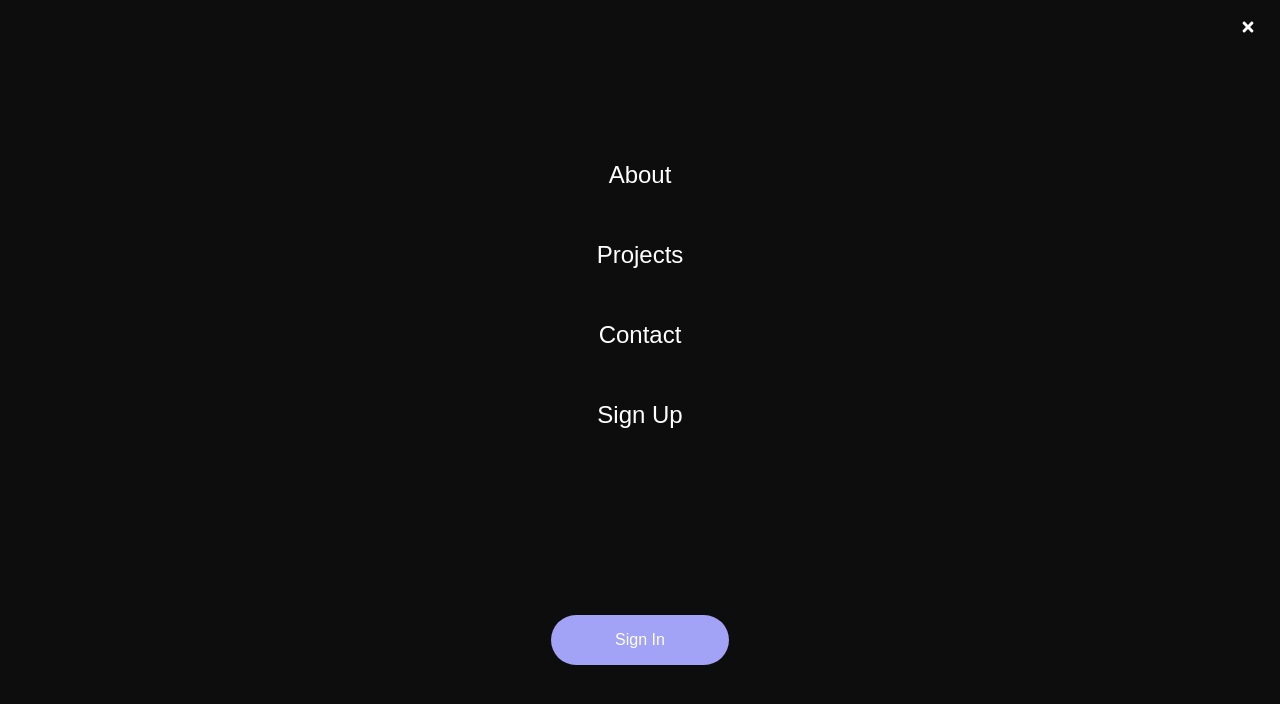
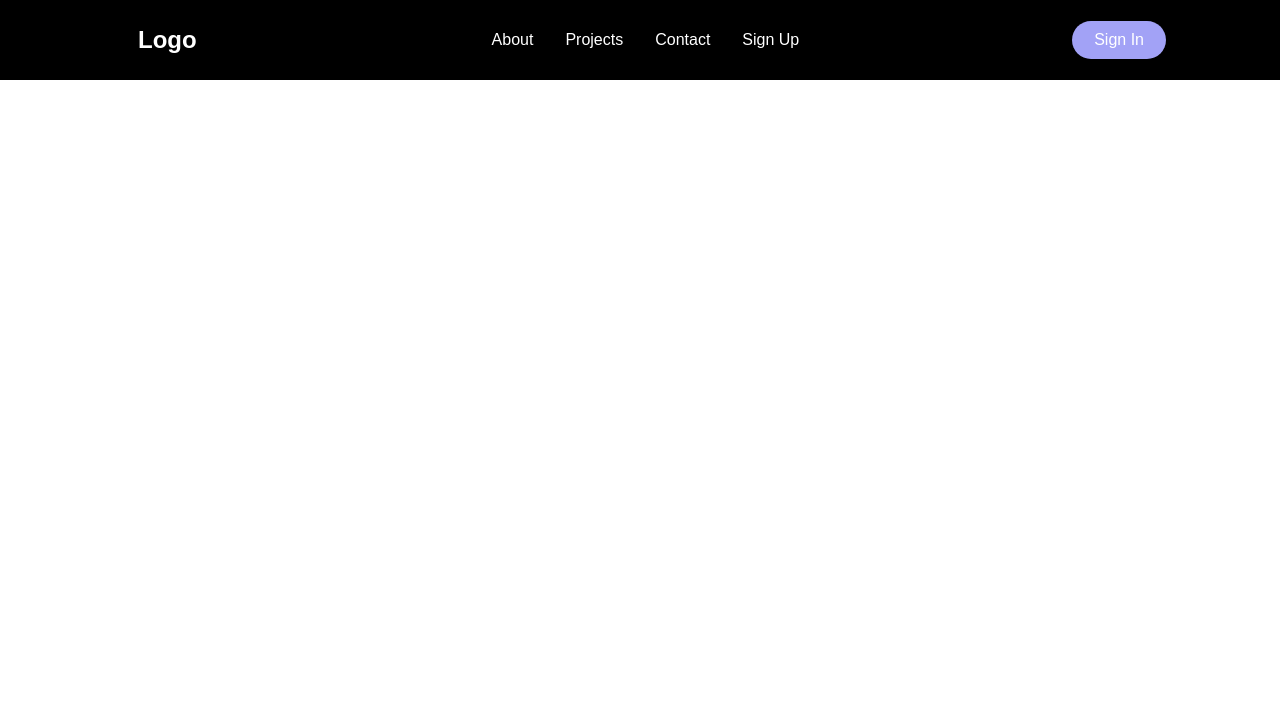
Before and after one commit to NyergesC/react-styled-components-project, a React (Create React App) app: page / in a window 1280 px wide. Shown: the top 704 px of the page. Built offline with nearby package versions, Linux system fonts and the light colour scheme.

Commit message:
toggle onClick event added

```diff
--- a/src/App.js
+++ b/src/App.js
@@ -1,14 +1,12 @@
 import React from "react";
 import './App.css'
-import Navbar from "./components/Navbar";
 import {BrowserRouter as Router} from 'react-router-dom'
-import Sidebar from "./components/Sidebar";
+import Home from "./pages";
 
 function App() {
   return (
     <Router>
-      <Sidebar />
-      <Navbar />
+      <Home />
     </Router>
   );
 }
--- a/src/components/Navbar/index.js
+++ b/src/components/Navbar/index.js
@@ -2,13 +2,13 @@
 import {FaBars} from 'react-icons/fa'
 import {Nav, NavbarContainer, NavLogo, MobileIcon, NavMenu, NavItem, NavLinks, NavBtn, NavBtnLink} from './NavbarElements'
 
-const Navbar = () => {
+const Navbar = ({toggle}) => {
   return (
     <>
         <Nav>
             <NavbarContainer>
                 <NavLogo to='/'>Logo</NavLogo>
-                <MobileIcon>
+                <MobileIcon onClick={toggle}>
                     <FaBars />
                 </MobileIcon>
                 <NavMenu>
--- a/src/components/Sidebar/SidebarElements.js
+++ b/src/components/Sidebar/SidebarElements.js
@@ -14,8 +14,8 @@
     top: 0;
     left: 0;
     transition: 0.3s ease-in-out;
-${'' /*     opacity: ${({isOpen}) => (isOpen ? '100%' : '0')};
-    top: ${({ isOpen }) => (isOpen ? '0' : '-100%')};     */}
+    opacity: ${({isOpen}) => (isOpen ? '100%' : '0')};
+    top: ${({ isOpen }) => (isOpen ? '0' : '-100%')};
 
 `
 
--- a/src/components/Sidebar/index.js
+++ b/src/components/Sidebar/index.js
@@ -1,19 +1,19 @@
 import React from 'react';
 import { SidebarContainer, Icon, CloseIcon, SidebarWrapper, SidebarMenu, SidebarLink, SideBtnWrap, SidebarRoute } from './SidebarElements';
 
-const Sidebar = () => {
+const Sidebar = ({isOpen, toggle}) => {
   return (
     <>
-     <SidebarContainer>
-        <Icon>
+     <SidebarContainer isOpen={isOpen} onClick={toggle}>
+        <Icon onClick={toggle}>
             <CloseIcon />
         </Icon>
         <SidebarWrapper>
             <SidebarMenu>
-                <SidebarLink to='about'>About</SidebarLink>
-                <SidebarLink to='about'>Projects</SidebarLink>
-                <SidebarLink to='about'>Contact</SidebarLink>
-                <SidebarLink to='about'>Sign Up</SidebarLink>
+                <SidebarLink to='about' onClick={toggle}>About</SidebarLink>
+                <SidebarLink to='about' onClick={toggle}>Projects</SidebarLink>
+                <SidebarLink to='about' onClick={toggle}>Contact</SidebarLink>
+                <SidebarLink to='about' onClick={toggle}>Sign Up</SidebarLink>
             </SidebarMenu>
             <SideBtnWrap>
                 <SidebarRoute to='/signin'>Sign In</SidebarRoute>
--- /dev/null
+++ b/src/pages/index.js
@@ -0,0 +1,23 @@
+import React, {useState} from 'react'
+import Sidebar from '../components/Sidebar'
+import Navbar from '../components/Navbar'
+
+const Home  = () => {
+    const [isOpen, setIsOpen] = useState(false)
+
+    const toggle = () => {
+        setIsOpen(!isOpen)
+    }
+
+
+  return (
+    <>
+      <Sidebar isOpen={isOpen} toggle={toggle} />
+      <Navbar toggle={toggle}/>
+
+
+    </>
+  )
+}
+
+export default Home
```
